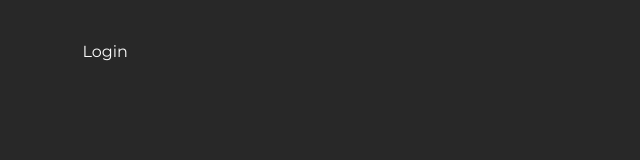
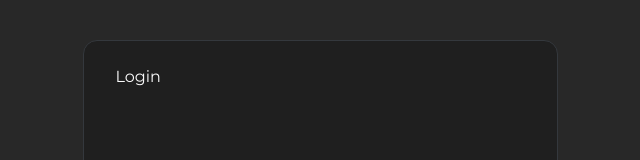
Before and after one commit to markuslewin/async-react-with-next, a Next.js app: page /login in a window 1280 px wide. Shown: the top 160 px of the page, without its empty margins (320-960 px from the left). Built offline with nearby package versions, Linux system fonts and the light colour scheme.

Commit message:
Call only design components from page

```diff
--- a/app/design/lesson.tsx
+++ b/app/design/lesson.tsx
@@ -2,6 +2,7 @@ import {
   Item,
   ItemContent,
   ItemDescription,
+  ItemGroup,
   ItemMedia,
   ItemTitle,
 } from "@/app/components/ui/item";
@@ -45,3 +46,11 @@ export const LessonCard = ({ item, children }: LessonProps) => {
     </Item>
   );
 };
+
+type ListProps = {
+  children?: ReactNode;
+};
+
+export const List = ({ children }: ListProps) => {
+  return <ItemGroup>{children}</ItemGroup>;
+};
--- a/app/globals.css
+++ b/app/globals.css
@@ -95,7 +95,7 @@
   }
 
   body {
-    @apply bg-[#282828] text-foreground py-10 grid grid-cols-[1fr_minmax(0,29.6875rem)_1fr] *:col-start-2 min-h-screen;
+    @apply bg-[#282828] text-foreground py-10 grid grid-cols-[1fr_minmax(0,29.6875rem)_1fr] *:col-start-2 min-h-screen items-start;
   }
 }
 
--- a/app/layout.tsx
+++ b/app/layout.tsx
@@ -1,3 +1,4 @@
+import { CardRoot } from "@/app/components/ui/card";
 import type { Metadata } from "next";
 import { Montserrat } from "next/font/google";
 import "./globals.css";
@@ -20,7 +21,9 @@ export default function RootLayout({
   return (
     <html lang="en" className={`${montserrat.variable} antialiased`}>
       <body>
-        <div>{children}</div>
+        <CardRoot>
+          <div className="grid gap-2">{children}</div>
+        </CardRoot>
       </body>
     </html>
   );
--- a/app/page.tsx
+++ b/app/page.tsx
@@ -1,14 +1,11 @@
 import { TabList } from "@/app/components/tab-list";
-import { CardRoot } from "@/app/components/ui/card";
-import { ItemGroup } from "@/app/components/ui/item";
 import { CompleteButton } from "@/app/design/complete-button";
 import { EmptyList } from "@/app/design/empty-list";
 import { FallbackList } from "@/app/design/fallback";
-import { LessonCard } from "@/app/design/lesson";
+import { LessonCard, List } from "@/app/design/lesson";
 import { SearchInput } from "@/app/design/search-input";
 import type { Lesson } from "@/app/generated/prisma/client";
 import { revalidatePath } from "next/cache";
-import { setTimeout } from "node:timers/promises";
 import { Suspense, ViewTransition } from "react";
 import z from "zod";
 
@@ -72,7 +69,7 @@ const LessonList = async ({ tab, search, completeAction }: LessonListProps) => {
 
   return (
     <ViewTransition>
-      <ItemGroup>
+      <List>
         {lessons.map((item) => {
           return (
             <ViewTransition key={item.id}>
@@ -80,14 +77,12 @@ const LessonList = async ({ tab, search, completeAction }: LessonListProps) => {
             </ViewTransition>
           );
         })}
-      </ItemGroup>
+      </List>
     </ViewTransition>
   );
 };
 
 export default async function Home({ searchParams }: PageProps<"/">) {
-  // await setTimeout(3000);
-
   const { q, tab } = z
     .object({
       q: z.string().default(""),
@@ -115,20 +110,12 @@ export default async function Home({ searchParams }: PageProps<"/">) {
 
   return (
     <>
-      <CardRoot>
-        <div className="grid gap-2">
-          <SearchInput value={q} />
-          <TabList tab={tab}>
-            <Suspense fallback={<FallbackList />}>
-              <LessonList
-                tab={tab}
-                search={q}
-                completeAction={completeAction}
-              />
-            </Suspense>
-          </TabList>
-        </div>
-      </CardRoot>
+      <SearchInput value={q} />
+      <TabList tab={tab}>
+        <Suspense fallback={<FallbackList />}>
+          <LessonList tab={tab} search={q} completeAction={completeAction} />
+        </Suspense>
+      </TabList>
     </>
   );
 }
```
